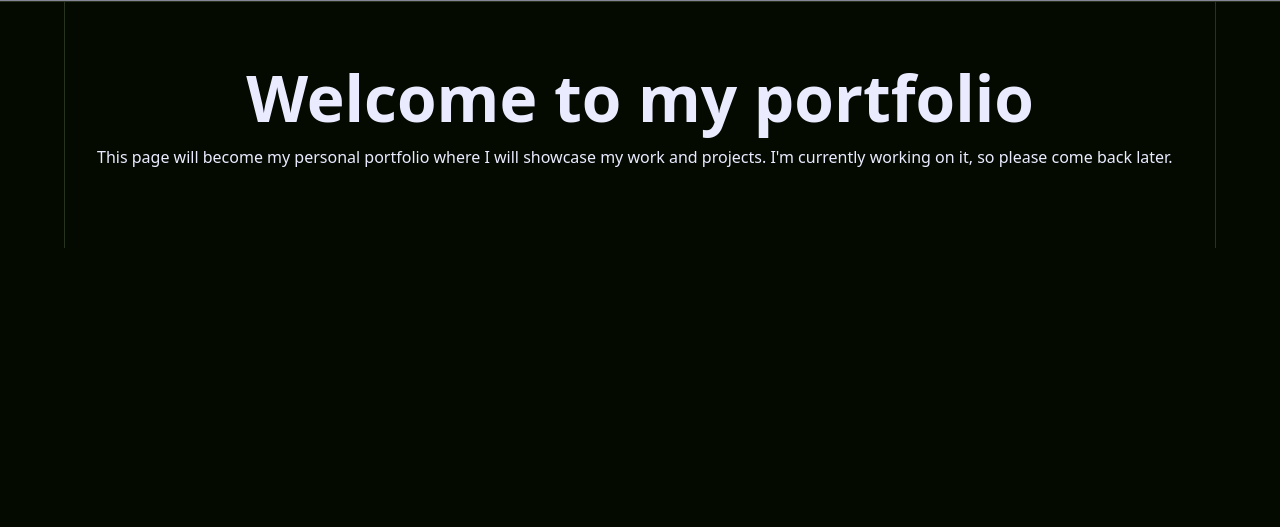
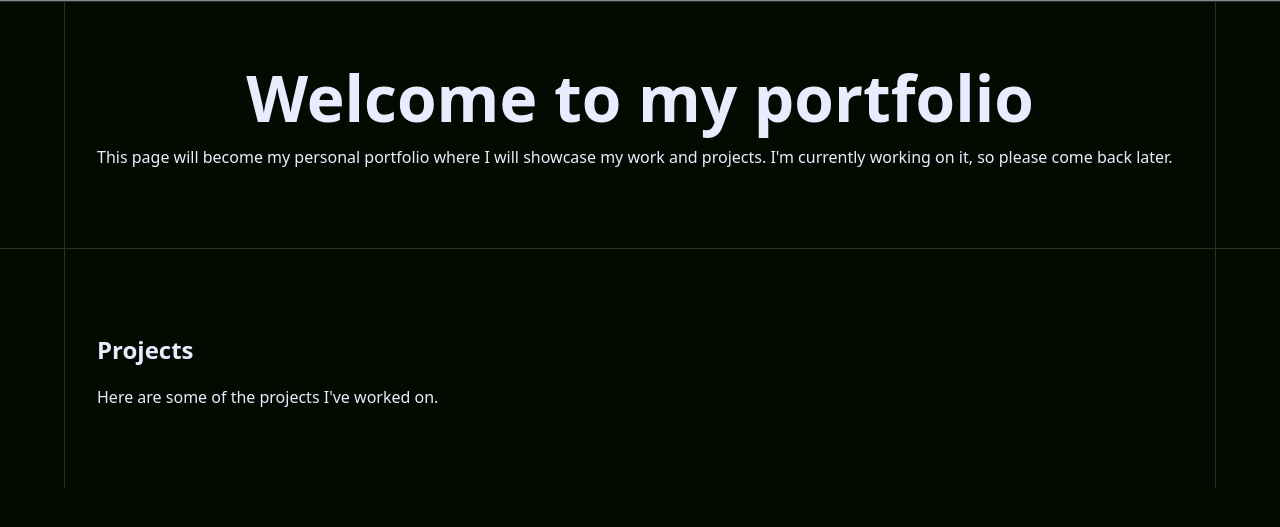
Before and after one commit to emrosas/emrosas, an Astro site: page / in a window 1280 px wide. Shown: the part 91-618 px from the top of the page. Built offline with nearby package versions, Linux system fonts and the light colour scheme; Astro itself is replaced by a stand-in of ours.

```diff
--- a/package.json
+++ b/package.json
@@ -10,6 +10,8 @@
     "astro": "astro"
   },
   "dependencies": {
-    "astro": "^4.0.9"
+    "astro": "^4.0.9",
+    "prettier": "^3.1.1",
+    "prettier-plugin-astro": "^0.12.3"
   }
 }
--- a/src/pages/index.astro
+++ b/src/pages/index.astro
@@ -9,6 +9,14 @@ import Layout from '../layouts/Layout.astro';
 				<h1>Welcome to my portfolio</h1>
 				<p>
 					This page will become my personal portfolio where I will showcase my work and projects. I'm currently working on it, so please come back later.
+				</p>
+			</div>
+		</section>
+		<section>
+			<div class="container">
+				<h2>Projects</h2>
+				<p>
+					Here are some of the projects I've worked on.
 				</p>
 			</div>
 		</section>
```
Also changed, not shown: 3 other files.
